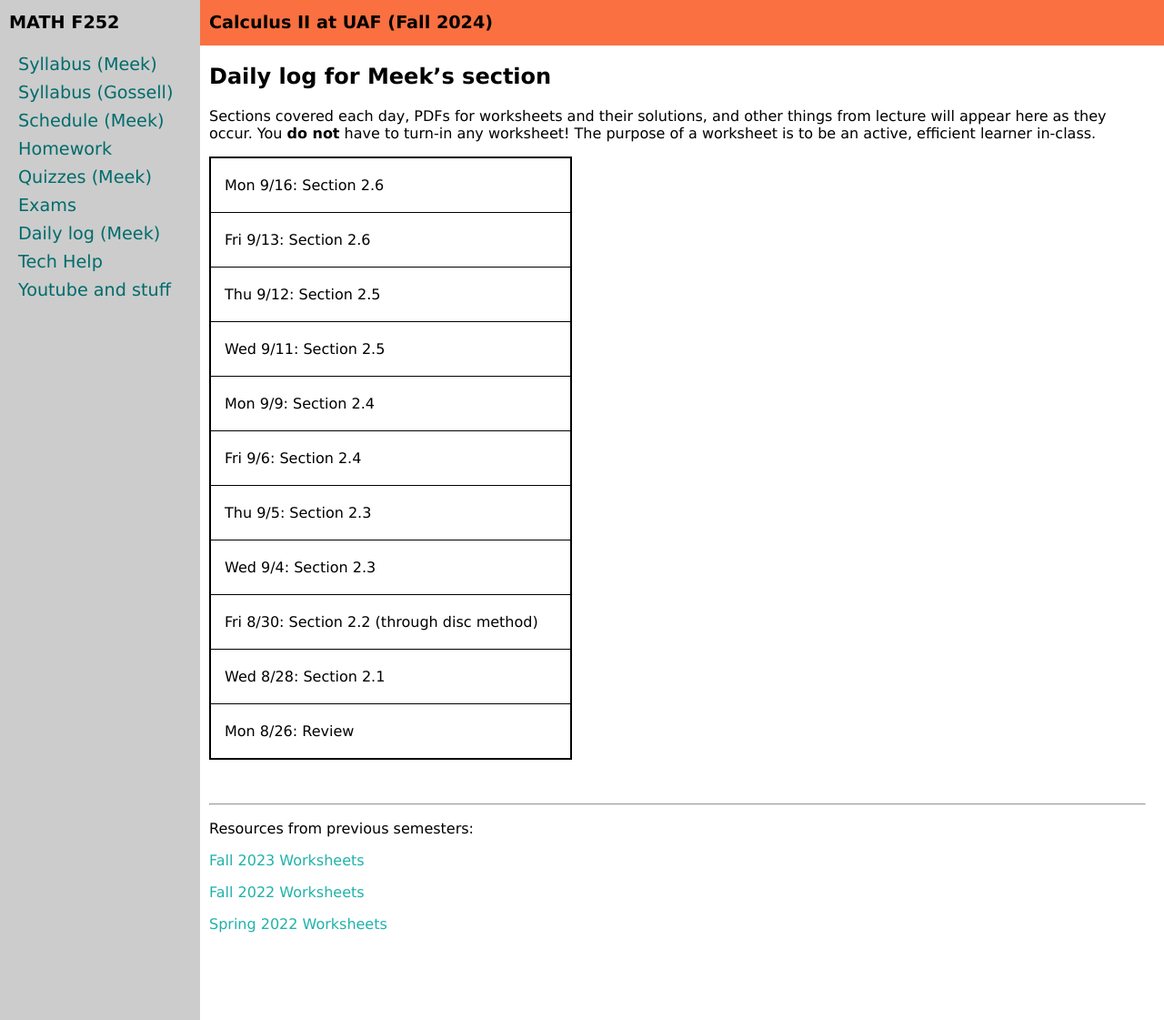
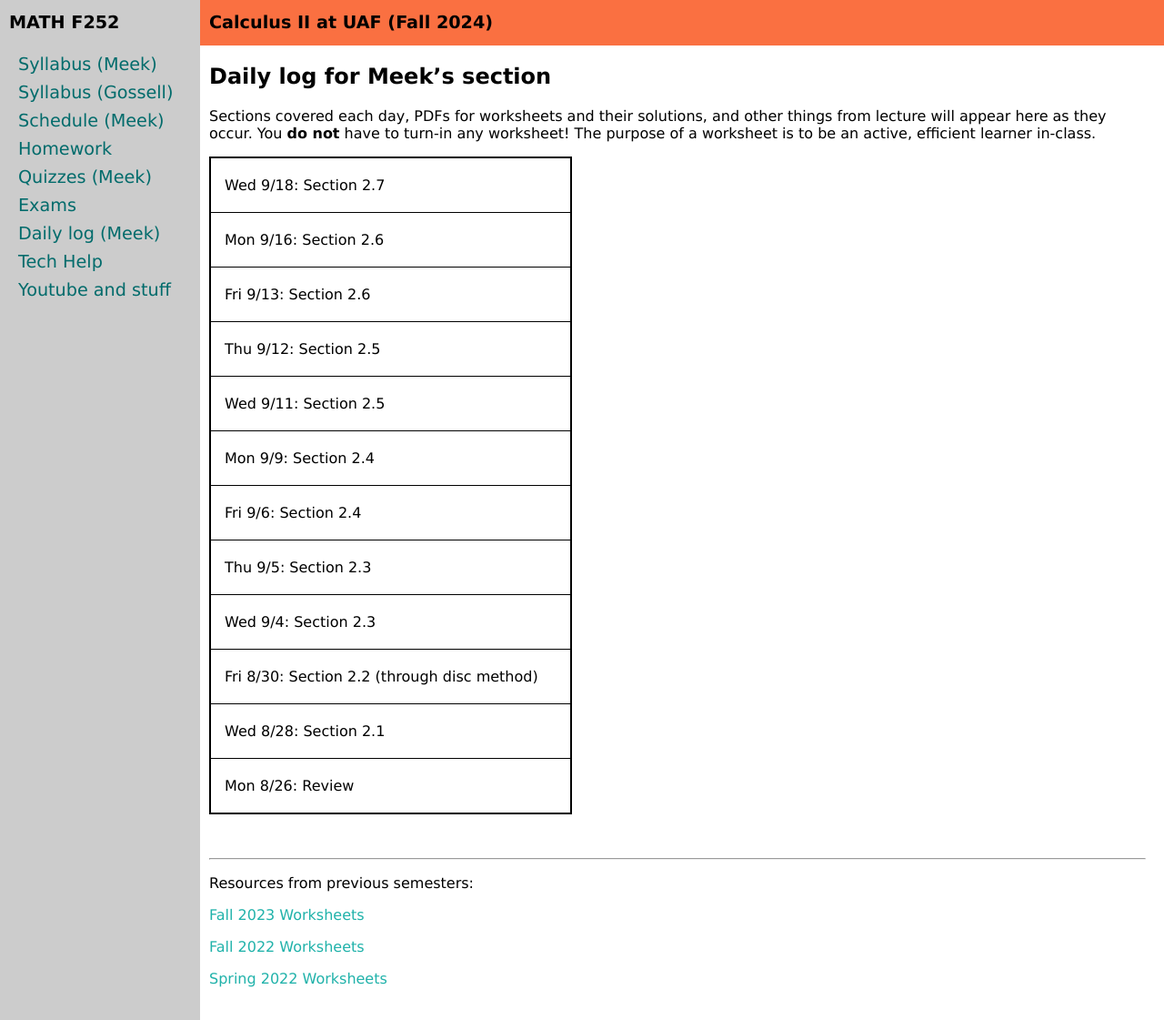
Before and after one commit to uaf-math/calc2, a Jekyll site: the page built from daily.md, in a window 1280 px wide and 1121 px high. Shown: the whole window at 91% size. Built offline with Jekyll 4.4.1, drawn with Linux system fonts in a browser that asks for light colours.

Commit message:
updated daily log

```diff
--- a/_data/daily.yml
+++ b/_data/daily.yml
@@ -175,6 +175,8 @@ daily:
 #   date: Th 1/18
 #   extworksheet: https://uaf-math251.github.io/calc2/assets/quizzes/S22/quiz1.pdf
 #   extsolutions: https://uaf-math251.github.io/calc2/assets/quizzes/S22/quiz1solns.pdf
+- name: Section 2.7
+  date: Wed 9/18
 - name: Section 2.6
   date: Mon 9/16
 - name: Section 2.6
```
